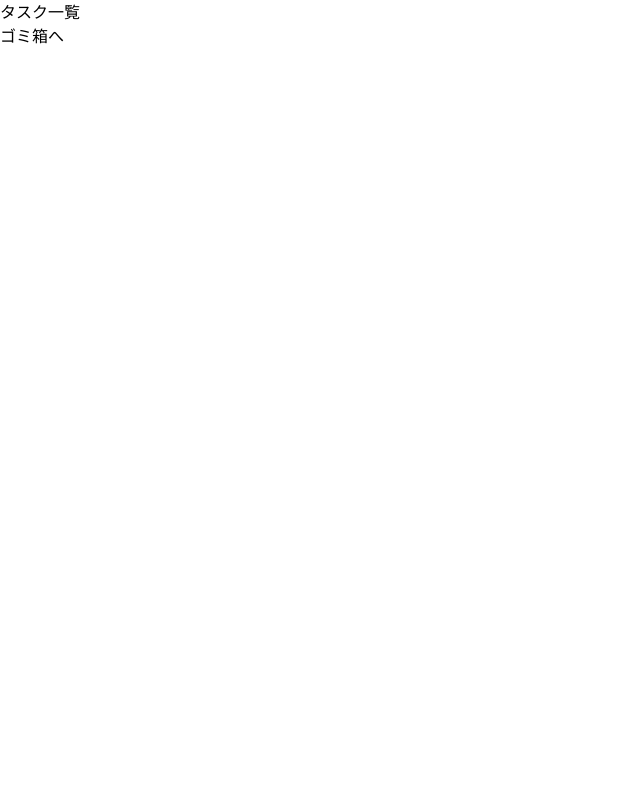
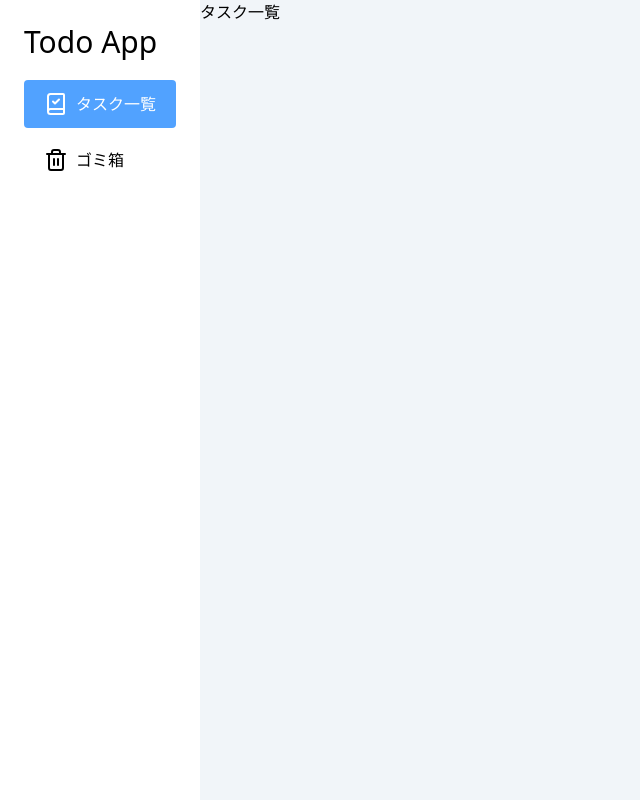
Before and after one commit to ryuma-murakami/my-todo-app, a React (Vite) app: page / in a window 1280 px wide. Shown: the whole page, without its empty margins (0-640 px from the left). Built offline with nearby package versions, Linux system fonts and the light colour scheme.

Commit message:
feat: add app layout components

```diff
--- a/package.json
+++ b/package.json
@@ -12,6 +12,7 @@
   },
   "dependencies": {
     "@tailwindcss/vite": "^4.1.16",
+    "lucide-react": "^0.553.0",
     "react": "^19.1.1",
     "react-dom": "^19.1.1",
     "react-router-dom": "^7.9.5",
--- a/src/App.jsx
+++ b/src/App.jsx
@@ -4,28 +4,23 @@
   Outlet,
   RouterProvider,
 } from 'react-router-dom';
+import { AppLayout } from './components/AppLayout';
 
 const router = createBrowserRouter([
   {
-    element: <Outlet />,
+    element: (
+      <AppLayout>
+        <Outlet />
+      </AppLayout>
+    ),
     children: [
       {
         path: '/',
-        element: (
-          <div>
-            <div>タスク一覧</div>
-            <Link to="trash">ゴミ箱へ</Link>
-          </div>
-        ),
+        element: <div>タスク一覧</div>,
       },
       {
         path: '/trash',
-        element: (
-          <div>
-            <div>ゴミ箱</div>
-            <Link to="/">タスク一覧へ</Link>
-          </div>
-        ),
+        element: <div>ゴミ箱</div>,
       },
     ],
   },
--- /dev/null
+++ b/src/components/AppLayout.jsx
@@ -0,0 +1,54 @@
+import { cva } from 'class-variance-authority';
+import { Trash2, BookCheck } from 'lucide-react';
+import { Link, useLocation } from 'react-router-dom';
+
+const sideMenu = [
+  {
+    path: '/',
+    label: 'タスク一覧',
+    icon: <BookCheck />,
+  },
+  {
+    path: '/trash',
+    label: 'ゴミ箱',
+    icon: <Trash2 />,
+  },
+];
+
+const linkVariants = cva('flex items-center gap-2 rounded px-5 py-3', {
+  variants: {
+    active: {
+      true: 'bg-blue-400 text-white',
+      false: 'hover:bg-slate-100',
+    },
+  },
+});
+
+export function AppLayout({ children }) {
+  const { pathname } = useLocation();
+  return (
+    <div className="flex min-h-screen">
+      <div className="flex min-64 flex-col gap-5 p-6">
+        <h1 className="text-3xl">Todo App</h1>
+        <nav>
+          <ul className="flex flex-col gap-2">
+            {sideMenu.map(({ path, label, icon }) => (
+              <li>
+                <Link
+                  to={path}
+                  className={linkVariants({ active: pathname === path })}
+                >
+                  {icon}
+                  {label}
+                </Link>
+              </li>
+            ))}
+          </ul>
+        </nav>
+      </div>
+      <main className="mx-auto h-screen flex-1 overflow-y-auto overscroll-none bg-slate-100">
+        {children}
+      </main>
+    </div>
+  );
+}
```
Also changed, not shown: 1 other file (tests, documents, lock files or other folders).
